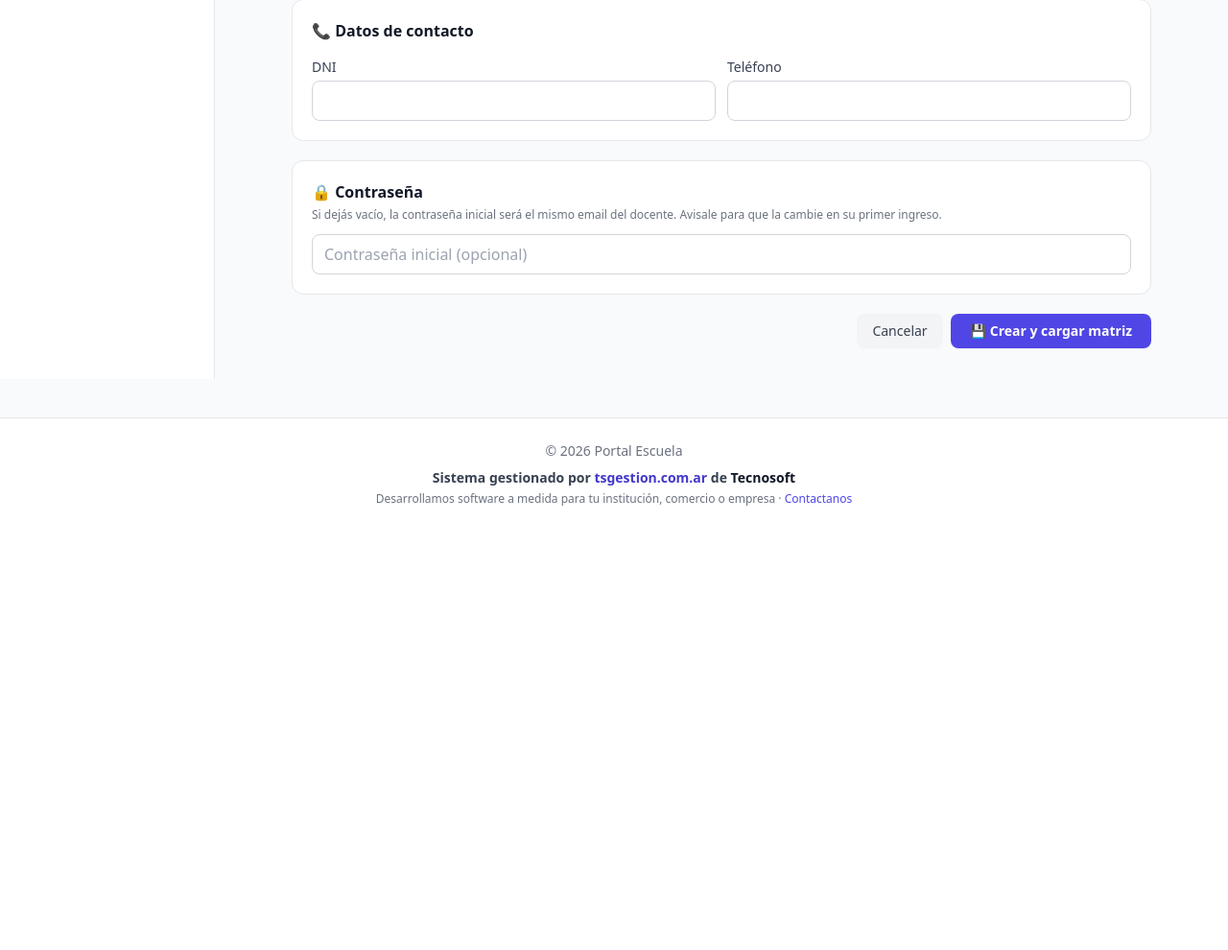
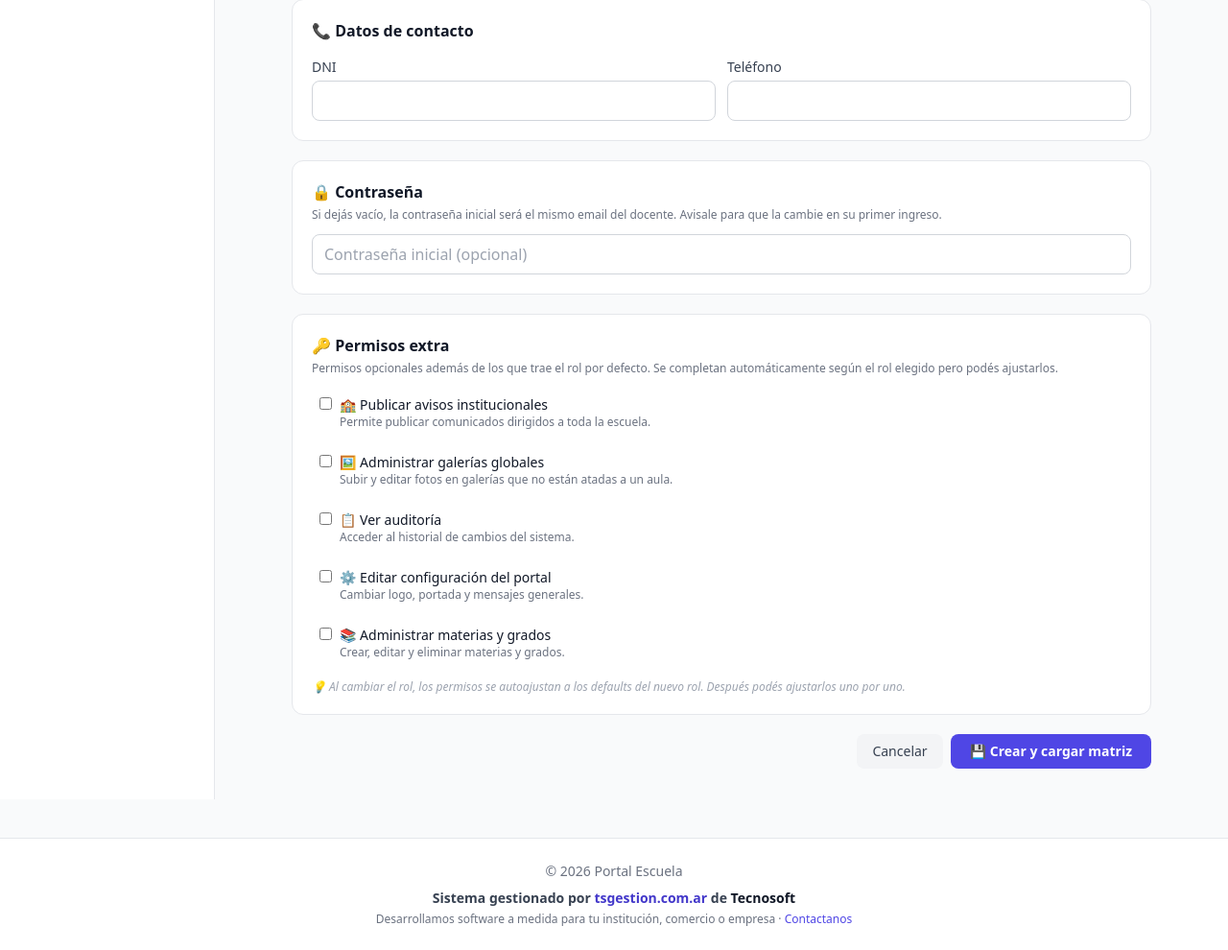
Before and after one commit to envermm-sudo/escuela, a Django app: page /staff/gestion/personal/nuevo/ in a window 1280 px wide. Shown: the part 730-1720 px from the top of the page at 96% size. Before the commit the page ends 1257 px from the top, so only its background shows below. Run offline with Django 5.2, Linux system fonts and the light colour scheme; the visitor is signed in with stand-in values (Sample User, id 1); data that the repository does not hold is empty; some libraries are stand-ins or nearby versions.

Commit message:
Agregar UI de checkboxes de permisos extra al formulario de personal

```diff
--- a/staff/templates/staff/gestion/personal_form.html
+++ b/staff/templates/staff/gestion/personal_form.html
@@ -144,6 +144,75 @@
       {% endif %}
     </div>
 
+    <div class="bg-white border border-gray-200 rounded-xl p-5" id="bloque-permisos-extra">
+      <h2 class="font-semibold text-gray-900 mb-1">🔑 Permisos extra</h2>
+      <p class="text-xs text-gray-500 mb-3">
+        Permisos opcionales además de los que trae el rol por defecto.
+        Se completan automáticamente según el rol elegido pero podés ajustarlos.
+      </p>
+
+      <div class="space-y-2" id="permisos-extra-checkboxes">
+        <label class="flex items-start gap-2 p-2 rounded-lg hover:bg-gray-50 cursor-pointer">
+          <input type="checkbox" name="puede_publicar_institucional" class="mt-0.5"
+                 data-permiso="puede_publicar_institucional"
+                 {% if data.puede_publicar_institucional == 'on' %}checked{% elif not data and perfil.puede_publicar_institucional %}checked{% endif %}>
+          <span class="flex-1">
+            <span class="block text-sm font-medium text-gray-900">🏫 Publicar avisos institucionales</span>
+            <span class="block text-xs text-gray-500">Permite publicar comunicados dirigidos a toda la escuela.</span>
+          </span>
+        </label>
+
+        <label class="flex items-start gap-2 p-2 rounded-lg hover:bg-gray-50 cursor-pointer">
+          <input type="checkbox" name="puede_administrar_galerias_globales" class="mt-0.5"
+                 data-permiso="puede_administrar_galerias_globales"
+                 {% if data.puede_administrar_galerias_globales == 'on' %}checked{% elif not data and perfil.puede_administrar_galerias_globales %}checked{% endif %}>
+          <span class="flex-1">
+            <span class="block text-sm font-medium text-gray-900">🖼️ Administrar galerías globales</span>
+            <span class="block text-xs text-gray-500">Subir y editar fotos en galerías que no están atadas a un aula.</span>
+          </span>
+        </label>
+
+        <label class="flex items-start gap-2 p-2 rounded-lg hover:bg-gray-50 cursor-pointer">
+          <input type="checkbox" name="puede_ver_auditoria" class="mt-0.5"
+                 data-permiso="puede_ver_auditoria"
+                 {% if data.puede_ver_auditoria == 'on' %}checked{% elif not data and perfil.puede_ver_auditoria %}checked{% endif %}>
+          <span class="flex-1">
+            <span class="block text-sm font-medium text-gray-900">📋 Ver auditoría</span>
+            <span class="block text-xs text-gray-500">Acceder al historial de cambios del sistema.</span>
+          </span>
+        </label>
+
+        <label class="flex items-start gap-2 p-2 rounded-lg hover:bg-gray-50 cursor-pointer">
+          <input type="checkbox" name="puede_editar_configuracion_portal" class="mt-0.5"
+                 data-permiso="puede_editar_configuracion_portal"
+                 {% if data.puede_editar_configuracion_portal == 'on' %}checked{% elif not data and perfil.puede_editar_configuracion_portal %}checked{% endif %}>
+          <span class="flex-1">
+            <span class="block text-sm font-medium text-gray-900">⚙️ Editar configuración del portal</span>
+            <span class="block text-xs text-gray-500">Cambiar logo, portada y mensajes generales.</span>
+          </span>
+        </label>
+
+        <label class="flex items-start gap-2 p-2 rounded-lg hover:bg-gray-50 cursor-pointer">
+          <input type="checkbox" name="puede_administrar_materias_grados" class="mt-0.5"
+                 data-permiso="puede_administrar_materias_grados"
+                 {% if data.puede_administrar_materias_grados == 'on' %}checked{% elif not data and perfil.puede_administrar_materias_grados %}checked{% endif %}>
+          <span class="flex-1">
+            <span class="block text-sm font-medium text-gray-900">📚 Administrar materias y grados</span>
+            <span class="block text-xs text-gray-500">Crear, editar y eliminar materias y grados.</span>
+          </span>
+        </label>
+      </div>
+
+      {% if not es_edicion %}
+      <p class="text-xs text-gray-400 mt-3 italic">
+        💡 Al cambiar el rol, los permisos se autoajustan a los defaults del nuevo rol.
+        Después podés ajustarlos uno por uno.
+      </p>
+      {% endif %}
+
+      {{ defaults_permisos_por_rol|json_script:"defaults-permisos-por-rol" }}
+    </div>
+
     {% if es_edicion %}
     <div class="bg-amber-50 border border-amber-200 rounded-xl p-5">
       <h2 class="font-semibold text-amber-900 mb-1">📝 Observaciones internas</h2>
@@ -162,3 +231,32 @@
   </form>
 </div>
 {% endblock %}
+
+{% block extra_js %}
+<script>
+(function() {
+  var rolSelect = document.querySelector('select[name="rol"]');
+  var defaultsEl = document.getElementById('defaults-permisos-por-rol');
+  if (!rolSelect || !defaultsEl) return;
+
+  var defaults = {};
+  try {
+    defaults = JSON.parse(defaultsEl.textContent);
+  } catch (e) {
+    return;
+  }
+
+  rolSelect.addEventListener('change', function() {
+    var rol = rolSelect.value;
+    var permisosDelRol = defaults[rol] || {};
+    var checkboxes = document.querySelectorAll('#permisos-extra-checkboxes input[type="checkbox"]');
+    checkboxes.forEach(function(cb) {
+      var nombre = cb.getAttribute('data-permiso');
+      if (nombre in permisosDelRol) {
+        cb.checked = !!permisosDelRol[nombre];
+      }
+    });
+  });
+})();
+</script>
+{% endblock %}
--- a/staff/views.py
+++ b/staff/views.py
@@ -21,6 +21,7 @@ from .permissions import (
     puede_eliminar_perfil,
     filtrar_personal_visible,
     aplicar_defaults_permisos_por_rol,
+    DEFAULTS_PERMISOS_POR_ROL,
 )
 
 
@@ -1133,6 +1134,7 @@ def gestion_personal_form(request, pk=None):
                 'perfil': perfil,
                 'data': request.POST,
                 'es_edicion': bool(perfil),
+                'defaults_permisos_por_rol': DEFAULTS_PERMISOS_POR_ROL,
             })
 
         # ----- Crear o actualizar el User -----
@@ -1178,6 +1180,14 @@ def gestion_personal_form(request, pk=None):
         if es_creacion or rol != rol_anterior:
             aplicar_defaults_permisos_por_rol(perfil)
 
+        # Los checkboxes del formulario sobrescriben los defaults aplicados.
+        # Si el directivo destildó algo manualmente, respetamos su elección.
+        perfil.puede_publicar_institucional = request.POST.get('puede_publicar_institucional') == 'on'
+        perfil.puede_administrar_galerias_globales = request.POST.get('puede_administrar_galerias_globales') == 'on'
+        perfil.puede_ver_auditoria = request.POST.get('puede_ver_auditoria') == 'on'
+        perfil.puede_editar_configuracion_portal = request.POST.get('puede_editar_configuracion_portal') == 'on'
+        perfil.puede_administrar_materias_grados = request.POST.get('puede_administrar_materias_grados') == 'on'
+
         if eliminar_foto:
             perfil.foto = None
         elif nueva_foto:
@@ -1201,6 +1211,7 @@ def gestion_personal_form(request, pk=None):
         'perfil': perfil,
         'data': None,
         'es_edicion': bool(perfil),
+        'defaults_permisos_por_rol': DEFAULTS_PERMISOS_POR_ROL,
     })
 
 
```
